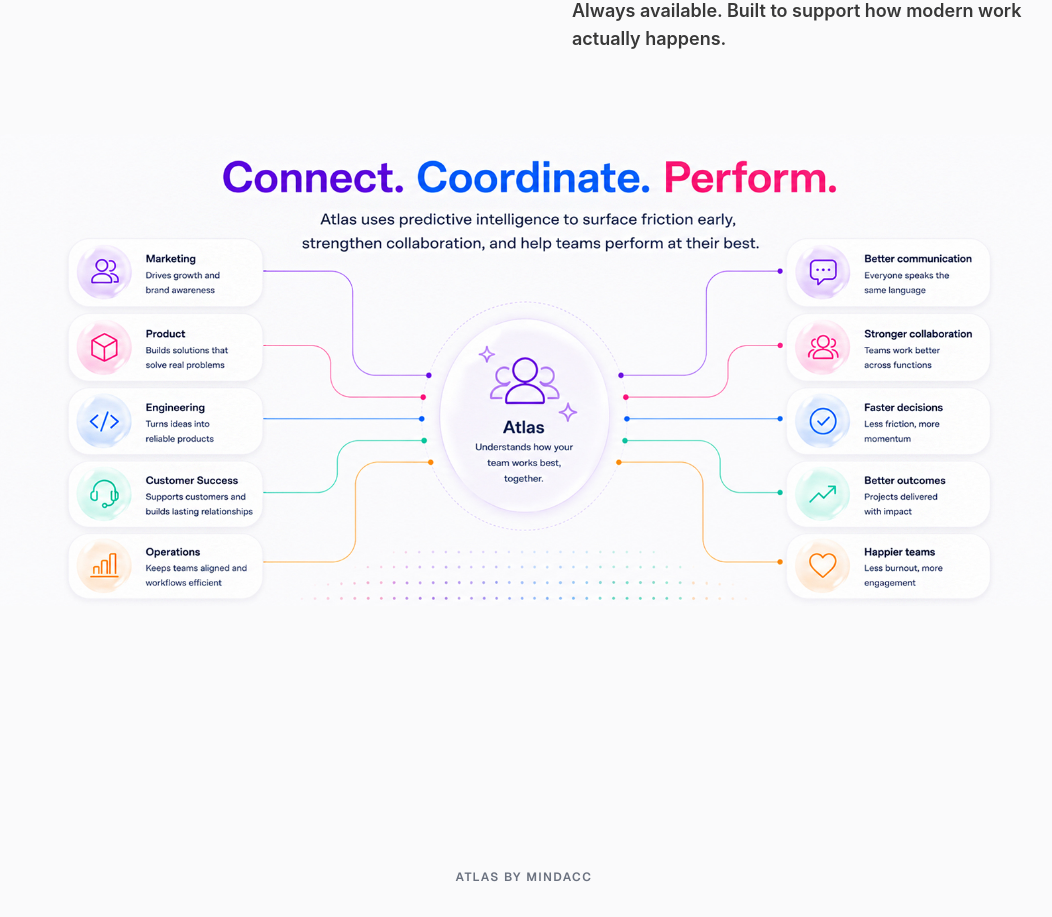
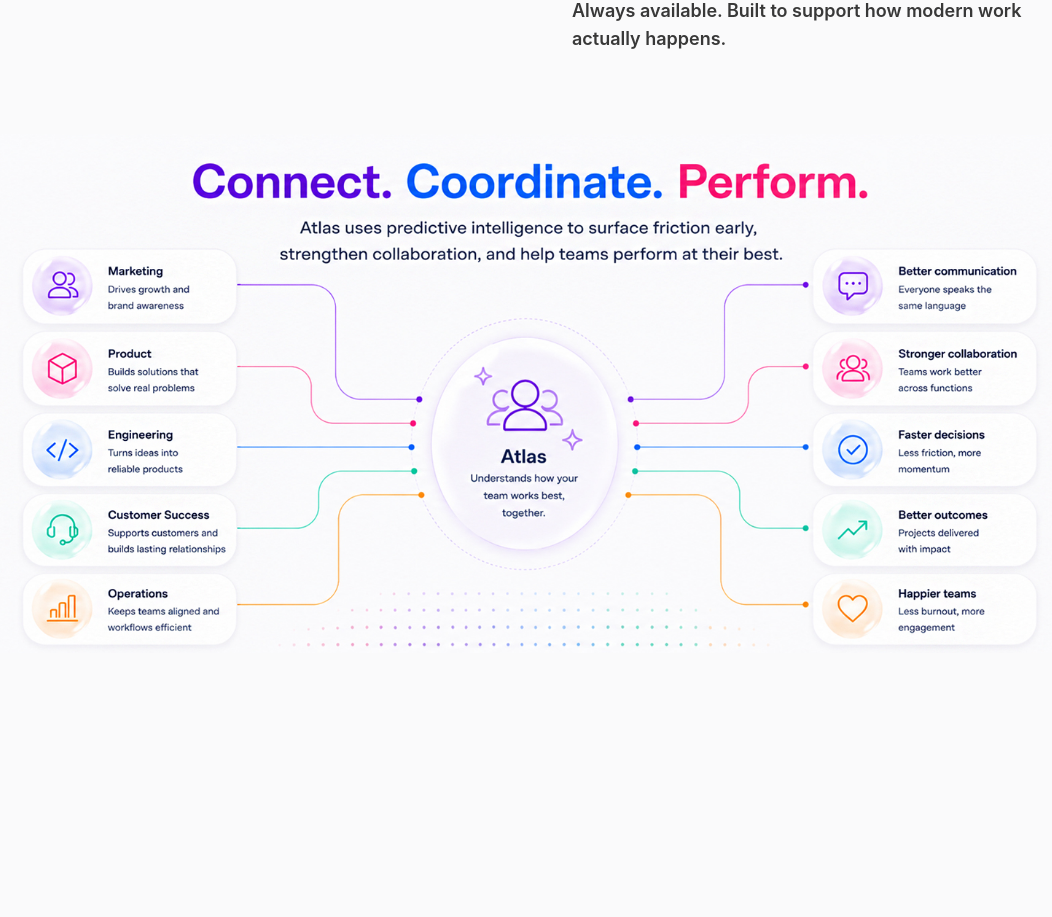
Before and after one commit to martamindacc/v0-Atlas-website-, a Next.js app: page /atlas/teams in a window 1280 px wide. Shown: the part 2560-3477 px from the top of the page, without its empty margins (116-1168 px from the left). Built offline with nearby package versions, Linux system fonts and the light colour scheme.

Commit message:
feat: increase max width of atlas teams image to 1210px
Increased image width for better visual display.

```diff
--- a/app/atlas/teams/page.tsx
+++ b/app/atlas/teams/page.tsx
@@ -218,7 +218,7 @@ export default function AtlasTeams() {
           <img
             src="/images/atlas_teams_diagram_final.jpg"
             alt="Connect. Coordinate. Perform."
-            className="w-full h-auto max-w-[1100px] object-contain"
+            className="w-full h-auto max-w-[1210px] object-contain"
           />
         </div>
       </section>
```
